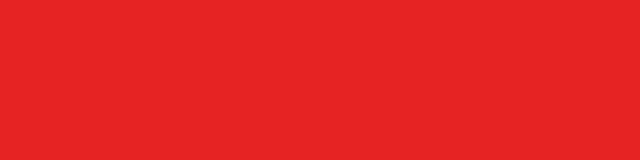
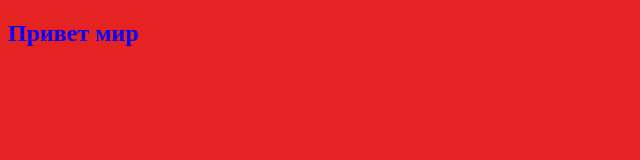
Before and after one commit to LizaRazhkova/newRepository, a plain HTML site: page index.html in a window 1280 px wide. Shown: the whole page, without its empty margins (0-640 px from the left). Drawn offline with Linux system fonts and the light colour scheme.

Commit message:
secondCommit

```diff
--- a/css/style.css
+++ b/css/style.css
@@ -1,3 +1,7 @@
-body{
+body {
     background: #e41212ec;
 }
+
+h2 {
+    color: blue;
+}
--- a/index.html
+++ b/index.html
@@ -1,5 +1,6 @@
 <!DOCTYPE html>
 <html lang="en">
+
 <head>
     <meta charset="UTF-8">
     <meta name="viewport" content="width=device-width, initial-scale=1.0">
@@ -7,7 +8,9 @@
     <title>Document</title>
     <link rel="stylesheet" href="/css/style.css">
 </head>
+
 <body>
+    <h2>Привет мир</h2>
+</body>
 
-</body>
 </html>
```
